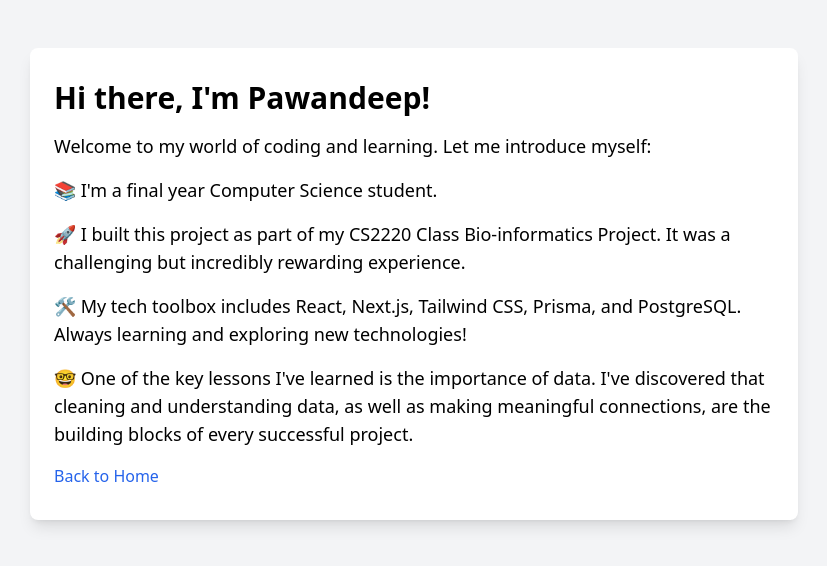
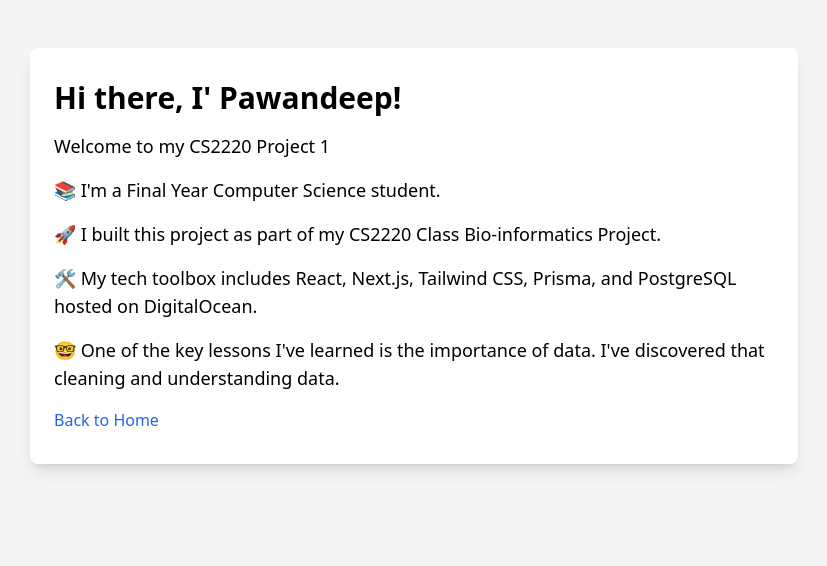
Before and after one commit to pss-coder/pro-nu-query, a Next.js app: page /about in a window 1280 px wide. Shown: the top 566 px of the page, without its empty margins (226-1053 px from the left). Built offline with nearby package versions, Linux system fonts and the light colour scheme.

Commit message:
Fix Grammar

```diff
--- a/pages/about.js
+++ b/pages/about.js
@@ -6,21 +6,21 @@ export default function About() {
     <div className="min-h-screen bg-gray-100 py-12">
       <div className="max-w-3xl mx-auto bg-white shadow-lg rounded-lg">
         <div className="px-6 py-8">
-          <h1 className="text-3xl font-semibold mb-4">Hi there, I'm Pawandeep!</h1>
+          <h1 className="text-3xl font-semibold mb-4">Hi there, I&apos; Pawandeep!</h1>
           <p className="text-lg mb-4">
-            Welcome to my world of coding and learning. Let me introduce myself:
+            Welcome to my CS2220 Project 1
           </p>
           <p className="text-lg mb-4">
-            📚 I&apos;m a final year Computer Science student.
+            📚 I&apos;m a Final Year Computer Science student.
           </p>
           <p className="text-lg mb-4">
-            🚀 I built this project as part of my CS2220 Class Bio-informatics Project. It was a challenging but incredibly rewarding experience.
+            🚀 I built this project as part of my CS2220 Class Bio-informatics Project.
           </p>
           <p className="text-lg mb-4">
-            🛠️ My tech toolbox includes React, Next.js, Tailwind CSS, Prisma, and PostgreSQL. Always learning and exploring new technologies!
+            🛠️ My tech toolbox includes React, Next.js, Tailwind CSS, Prisma, and PostgreSQL hosted on DigitalOcean.
           </p>
           <p className="text-lg mb-4">
-            🤓 One of the key lessons I&apos;ve learned is the importance of data. I've discovered that cleaning and understanding data, as well as making meaningful connections, are the building blocks of every successful project.
+            🤓 One of the key lessons I&apos;ve learned is the importance of data. I've discovered that cleaning and understanding data.
           </p>
           <Link href="/"
             className="text-blue-600 hover:underline">
```
